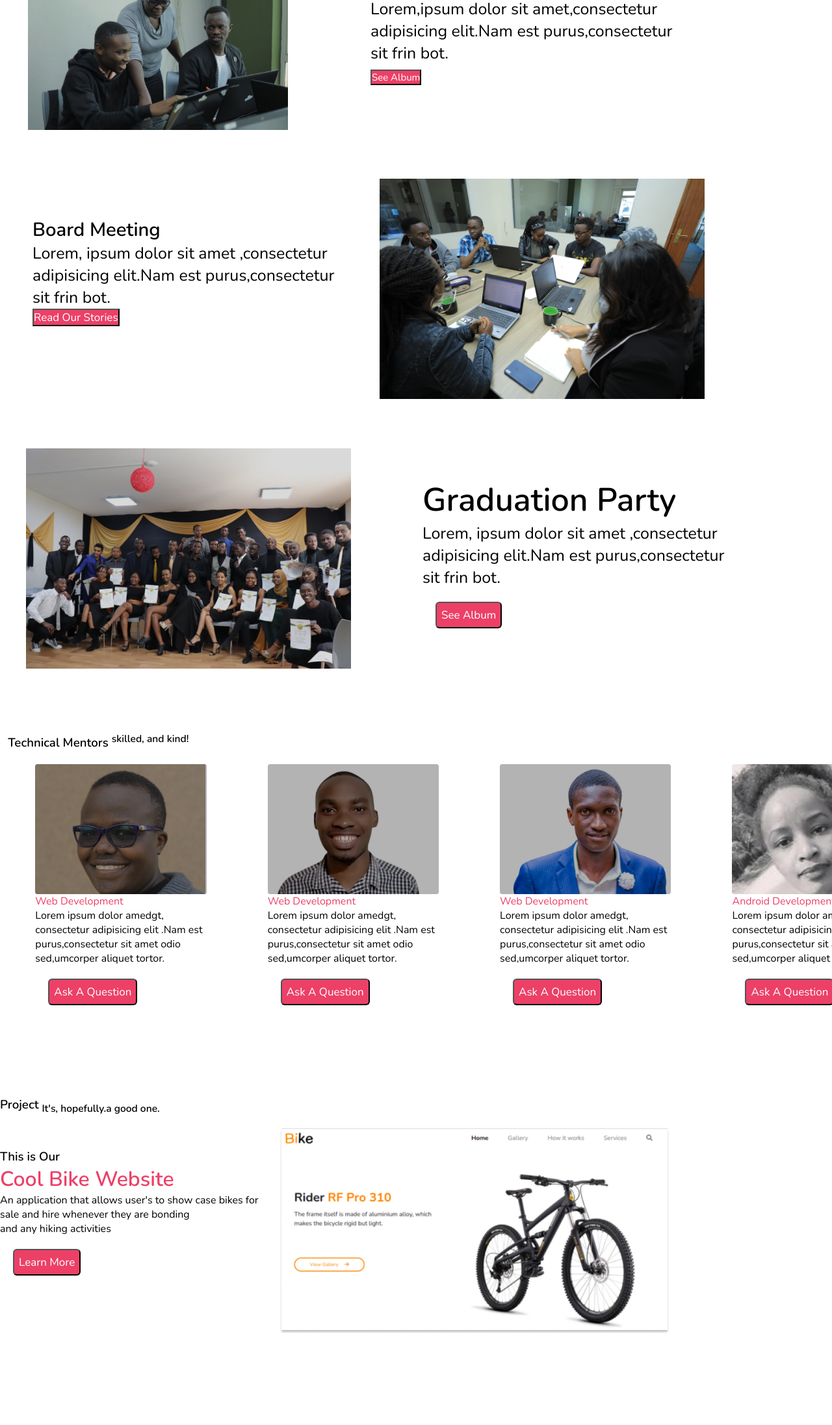
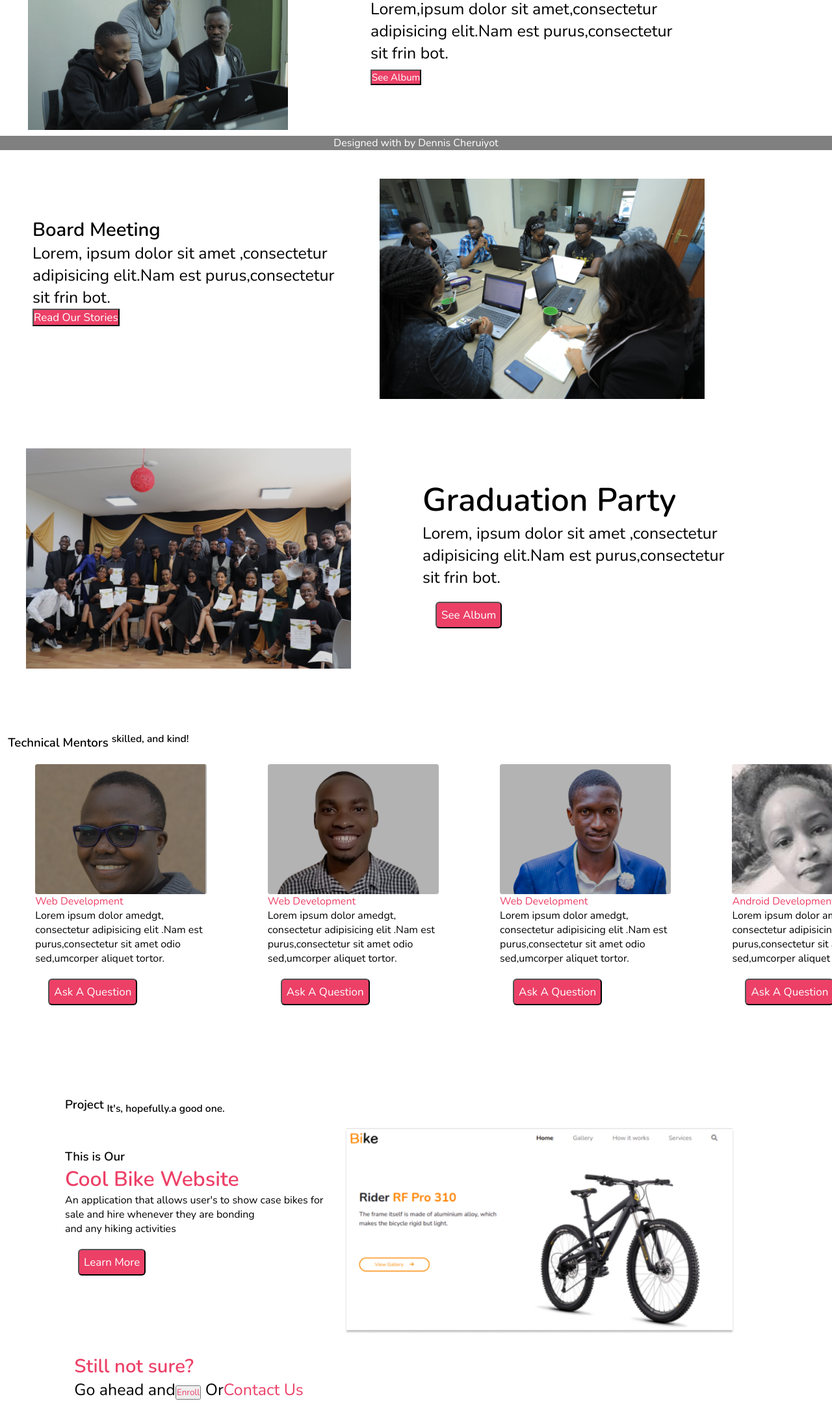
Before and after one commit to Koskei57/Moringa-assignmet-1, a plain HTML site: page index.html in a window 1280 px wide. Shown: the part 569-2762 px from the top of the page at 65% size. Drawn offline with nearby package versions, Linux system fonts and the light colour scheme.

Commit message:
Updating HTML and CSS files to contain footer

```diff
--- a/assets/css/index.css
+++ b/assets/css/index.css
@@ -265,9 +265,19 @@ nav a.active{
 {
     position: relative;
     top: -150px;
+    left: 100px;
 }
 .bike
 {
     position: relative;
     top: -100px;
+    left: 100px;
 }
+.sure
+{
+    position: relative;
+    top: 180px;
+    left: -180px;
+    font-size: 25px;
+    border-radius: 30px;
+}
--- a/index.html
+++ b/index.html
@@ -98,7 +98,25 @@
     <img class="jp9" src="assets/css/img/image 9.png">
     <p>An application that allows user's to show case bikes for<br> sale and hire whenever they are bonding<br> and any hiking activities</p>
     <div><button class="but4" style="color: white;"  onclick=""><span> Learn More</span></button></div>
+<div class="sure">
+        <h3 style="color: #EC4067;">Still not sure?</h3>
+        <p> Go ahead and<button class="but5" style="color: #ec4067;" onclick=""> <span> Enroll </span></button> Or<span style="color: #ec4067;">Contact Us</span></p>
+   </div>
+   <style>
+    .footer{
+        position: fixed;
+        left: 0;
+        bottom:0 ;
+        width: 100%;
+        background-color: gray;
+        color: white;
+        text-align: center;
+    }
+    </style>
+    <div class="footer">
+    <p>Designed with by Dennis Cheruiyot</p>
+    </div>
 
-</div>
-  </body>
-  </html>
+ </div>
+</body>
+ </html>
```
